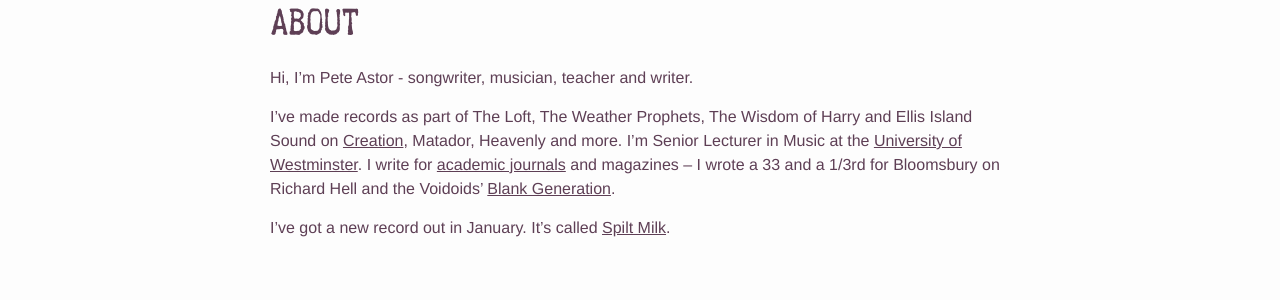
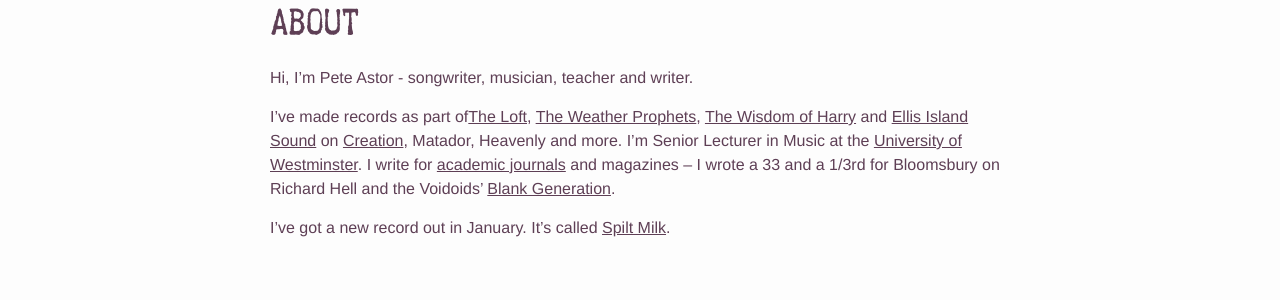
Before and after one commit to emmawinston/pete-astor, a Jekyll site: the page built from 01-about.md, in a window 1280 px wide. Shown: the part 144-444 px from the top of the page. Built offline with Jekyll 4.4.1, drawn with Linux system fonts in a browser that asks for light colours; nearby versions of some CDN libraries; part of the change alters nothing that is shown.

```diff
--- a/01-about.md
+++ b/01-about.md
@@ -7,8 +7,9 @@ published: true
 
 
 
+
 Hi, I’m Pete Astor - songwriter, musician, teacher and writer.
 
-I’ve made records as part of The Loft, The Weather Prophets, The Wisdom of Harry and Ellis Island Sound on [Creation](http://www.creation-records.com/), Matador, Heavenly and more. I’m Senior Lecturer in Music at the [University of Westminster](http://www.westminster.ac.uk/about-us/our-people/directory/astor-pete). I write for [academic journals](http://westminster.academia.edu/PeteAstor) and magazines – I wrote a 33 and a 1/3rd for Bloomsbury on Richard Hell and the Voidoids’ [Blank Generation](http://www.bloomsbury.com/uk/richard-hell-and-the-voidoids-blank-generation-9781623561222/).
+I’ve made records as part of[The Loft](https://en.wikipedia.org/wiki/The_Loft_(British_band)), [The Weather Prophets](https://en.wikipedia.org/wiki/The_Weather_Prophets), [The Wisdom of Harry](http://www.matadorrecords.com/the_wisdom_of_harry) and [Ellis Island Sound](https://en.wikipedia.org/wiki/Ellis_Island_Sound) on [Creation](http://www.creation-records.com/), Matador, Heavenly and more. I’m Senior Lecturer in Music at the [University of Westminster](http://www.westminster.ac.uk/about-us/our-people/directory/astor-pete). I write for [academic journals](http://westminster.academia.edu/PeteAstor) and magazines – I wrote a 33 and a 1/3rd for Bloomsbury on Richard Hell and the Voidoids’ [Blank Generation](http://www.bloomsbury.com/uk/richard-hell-and-the-voidoids-blank-generation-9781623561222/).
 
 I’ve got a new record out in January. It’s called [Spilt Milk](http://www.butilikeyou.co.uk/#!pete-astor/c1xdd).
```
